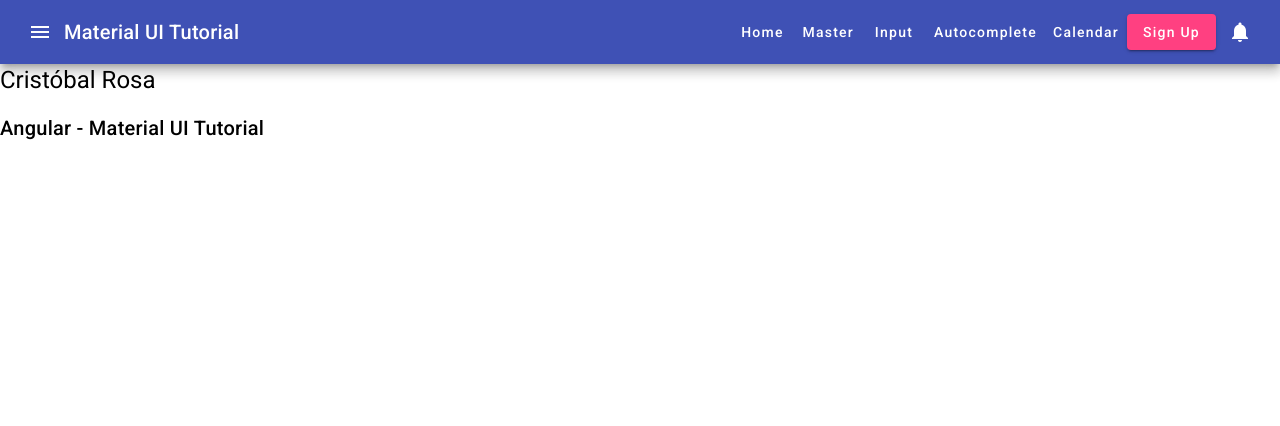
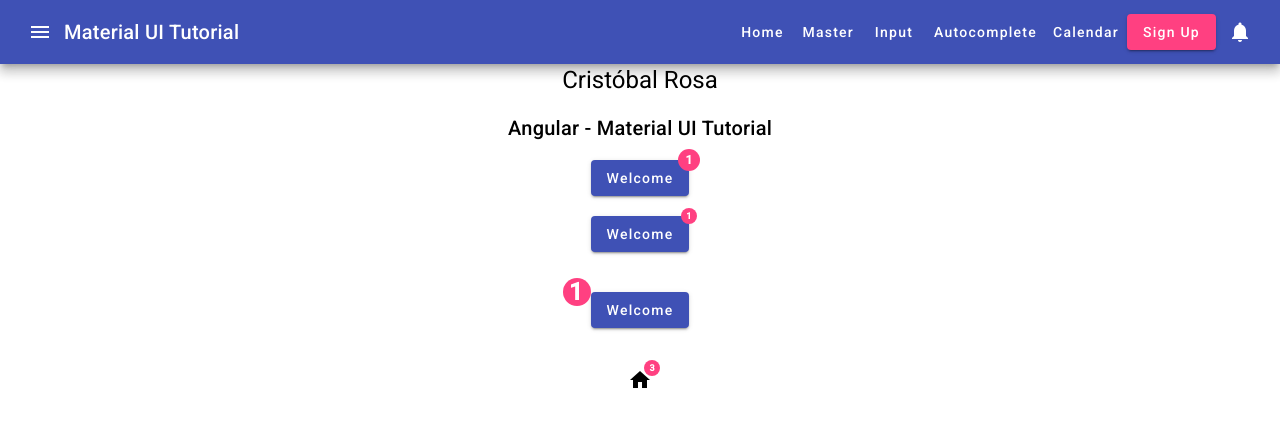
Before and after one commit to jcaido/angularmaterial, an Angular app: page /home in a window 1280 px wide. Shown: the top 426 px of the page. Built offline with nearby package versions, Linux system fonts and the light colour scheme.

Commit message:
create and use badge component

```diff
--- a/src/Material.Module.ts
+++ b/src/Material.Module.ts
@@ -9,6 +9,7 @@ import { MatMenuModule } from '@angular/material/menu';
 import { MatIconModule } from '@angular/material/icon';
 import { MatButtonModule } from '@angular/material/button';
 import { MatNativeDateModule } from '@angular/material/core';
+import {MatBadgeModule} from '@angular/material/badge';
 
 @NgModule({
   exports: [
@@ -22,6 +23,7 @@ import { MatNativeDateModule } from '@angular/material/core';
     MatMenuModule,
     MatIconModule,
     MatButtonModule,
+    MatBadgeModule
   ]
 })
 export class MaterialModule{}
--- a/src/app/home/home.component.css
+++ b/src/app/home/home.component.css
@@ -0,0 +1,3 @@
+.center {
+  text-align: center;
+}
--- a/src/app/home/home.component.html
+++ b/src/app/home/home.component.html
@@ -1,2 +1,19 @@
-<h1>Cristóbal Rosa</h1>
-<h2>Angular - Material UI Tutorial</h2>
+<div class="center">
+  <h1>Cristóbal Rosa</h1>
+  <h2>Angular - Material UI Tutorial</h2>
+
+  <button matBadge="1" matBadgeColor="accent" mat-raised-button color="primary">Welcome</button>
+  <br>
+  <br>
+  <div>
+    <button matBadge="1" matBadgeColor="accent" matBadgeSize="small" mat-raised-button color="primary">Welcome</button>
+  </div>
+  <br>
+  <br>
+  <div>
+    <button matBadge="1" matBadgeColor="accent" matBadgeSize="large" matBadgePosition="before" matBadgeOverlap="false" mat-raised-button color="primary">Welcome</button>
+  </div>
+  <br>
+  <br>
+  <mat-icon matBadge="3" matBadgeColor="accent" matBadgeSize="small">home</mat-icon>
+</div>
```
